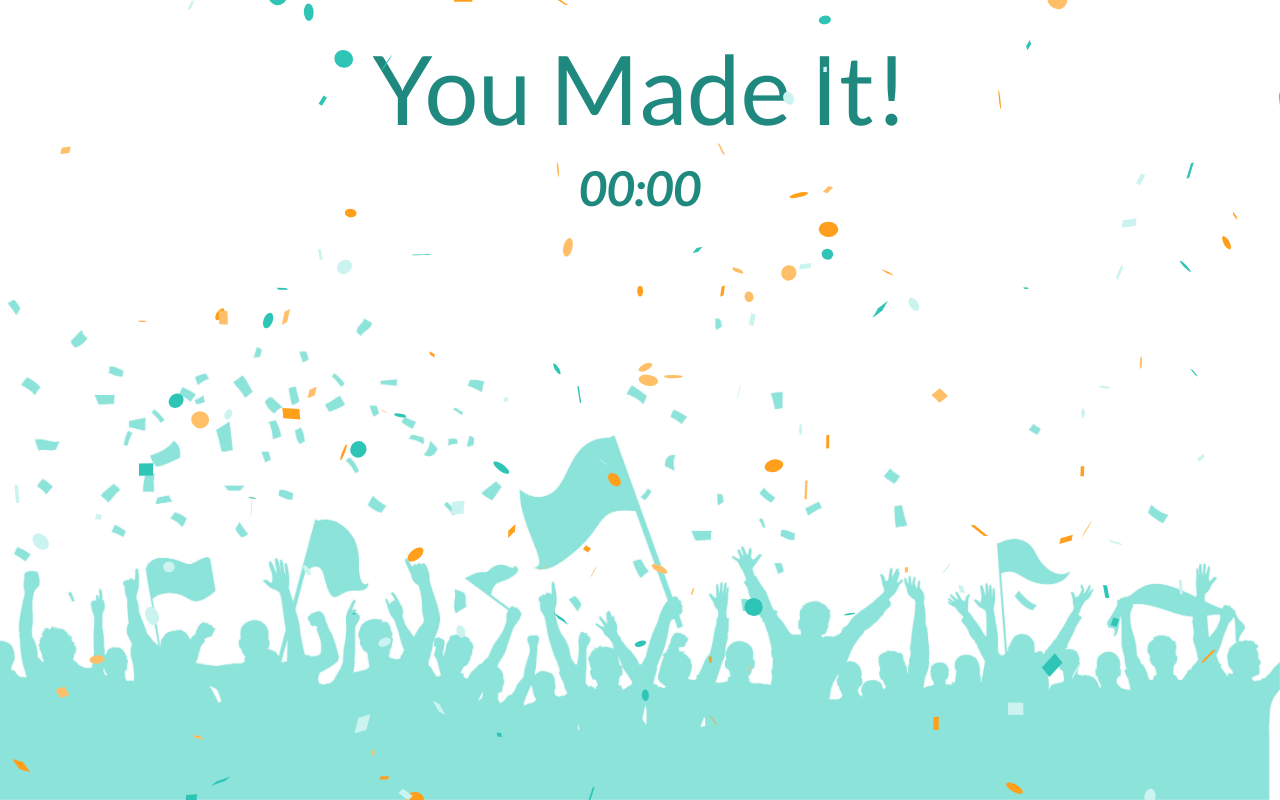
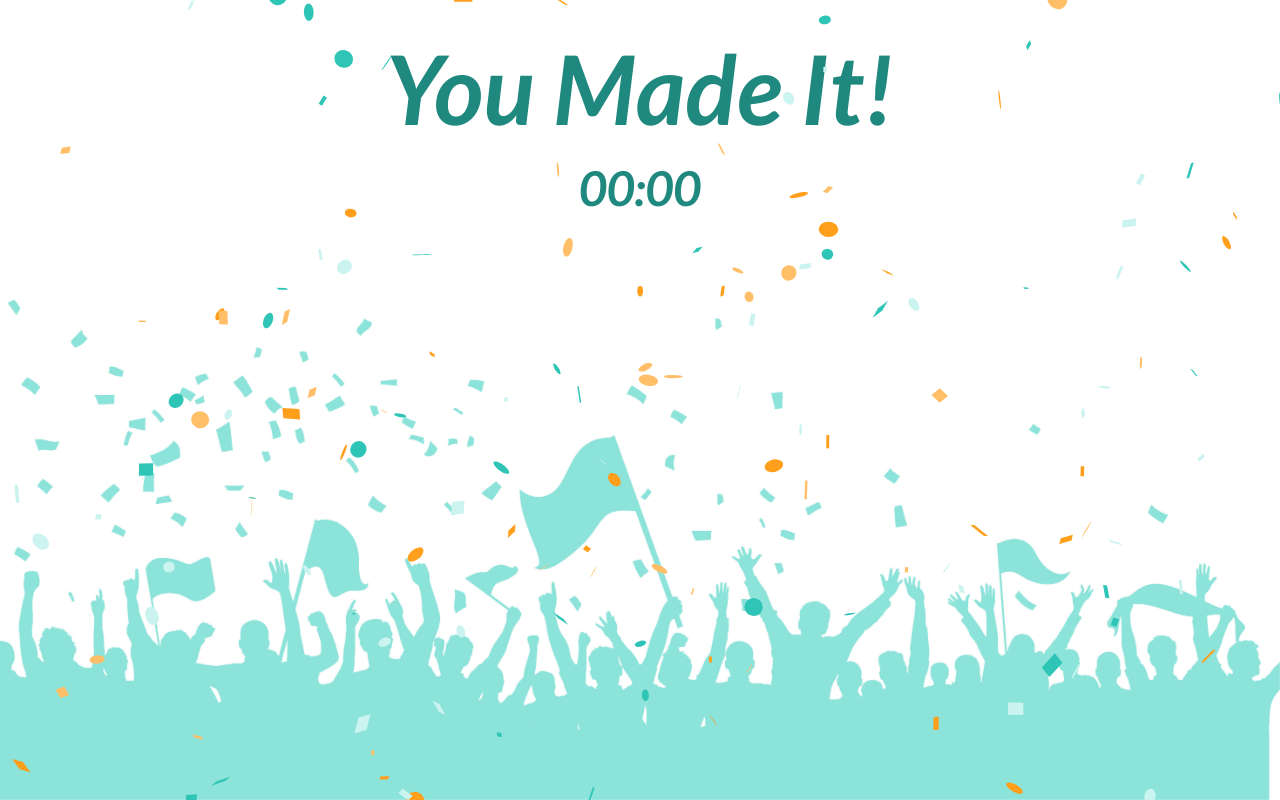
Before and after one commit to yukinoda/kajily, a Next.js app: page /complete in a window 1280 px wide. Built offline with nearby package versions, Linux system fonts and the light colour scheme.

Commit message:
fix: font-family

```diff
--- a/pages/complete.tsx
+++ b/pages/complete.tsx
@@ -28,7 +28,11 @@ const Complete = () => {
             <Typography
               variant="h1"
               color="secondary.dark"
-              style={{ fontFamily: "'Lato', sans-serif" }}
+              style={{
+                fontFamily: "'Lato', sans-serif",
+                fontStyle: "italic",
+                fontWeight: "700",
+              }}
             >
               You Made It!
             </Typography>
```
